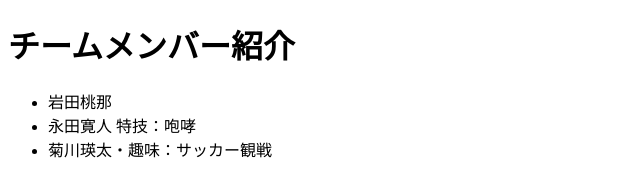
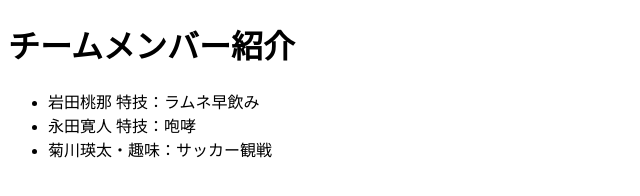
Before and after one commit to momona-831/-, a plain HTML site: page index.html in a window 1280 px wide. Shown: the whole page, without its empty margins (0-640 px from the left). Drawn offline with Linux system fonts and the light colour scheme.

Commit message:
Update index.html

```diff
--- a/index.html
+++ b/index.html
@@ -7,7 +7,7 @@
 <h1>チームメンバー紹介</h1>
 <ul>
 <!-- メンバー紹介をここに追加 -->
-  <li>岩田桃那</li>
+  <li>岩田桃那 特技：ラムネ早飲み</li>
   <li>永田寛人  特技：咆哮</li>
   <li>菊川瑛太・趣味：サッカー観戦</li>
 </ul>
```
